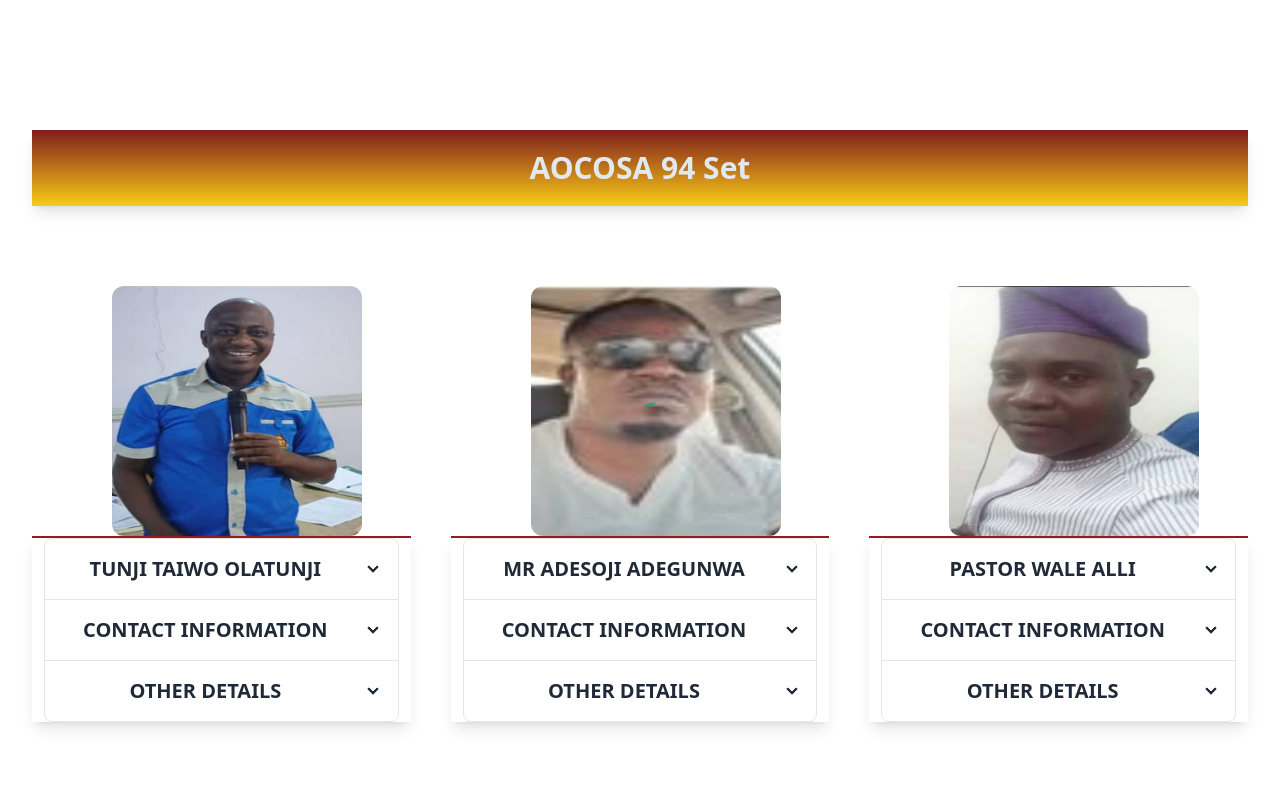
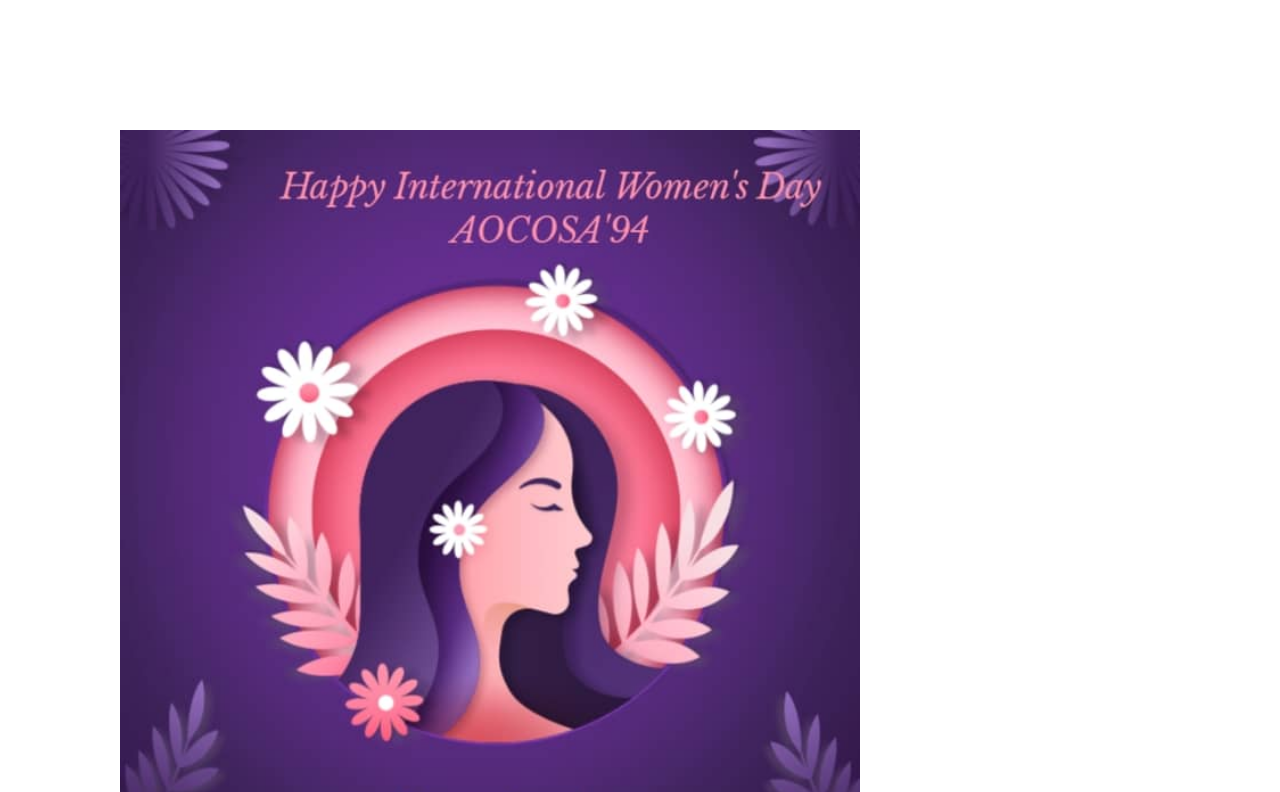
Before and after one commit to adebayodeshinawisdom/adetolaodutolacollege, a Next.js app: page / in a window 1280 px wide. Shown: the part 2740-3532 px from the top of the page. Built offline with nearby package versions, Linux system fonts and the light colour scheme; what tailwindcss-animatecss would draw is missing.

Commit message:
new commit

```diff
--- a/src/pages/index.js
+++ b/src/pages/index.js
@@ -1,5 +1,6 @@
 import Business from "@/components/Business";
 import { MenuIcon } from "lucide-react";
+import Image from "next/image";
 import React from "react";
 
 const Home = () => {
@@ -205,6 +206,10 @@ const Home = () => {
         </div>
       </section>
 
+      <section className="mx-10 my-10">
+        <Image src="/images/happy.jpg" className="rounded-lg px-20" width={900} height={300}/>
+      </section>
+
       <section id="student" className="px-8 py-10">
         <h3 className="text-3xl text-slate-200 font-bold py-5 text-center shadow-lg mb-10 bg-gradient-to-t from-yellow-400 to-red-900">
         AOCOSA 94 Set
@@ -261,6 +266,8 @@ const Home = () => {
         </div>
       </section>
 
+
+
       <section className="py-10 mx-10">
       <h3 className="text-3xl text-slate-200 font-bold py-5 text-center shadow-lg mb-10 bg-gradient-to-t from-yellow-400 to-red-900">
         AOCOSA 94 Set Members Businesses
```
Also changed, not shown: public/images/happy.jpg (added).
